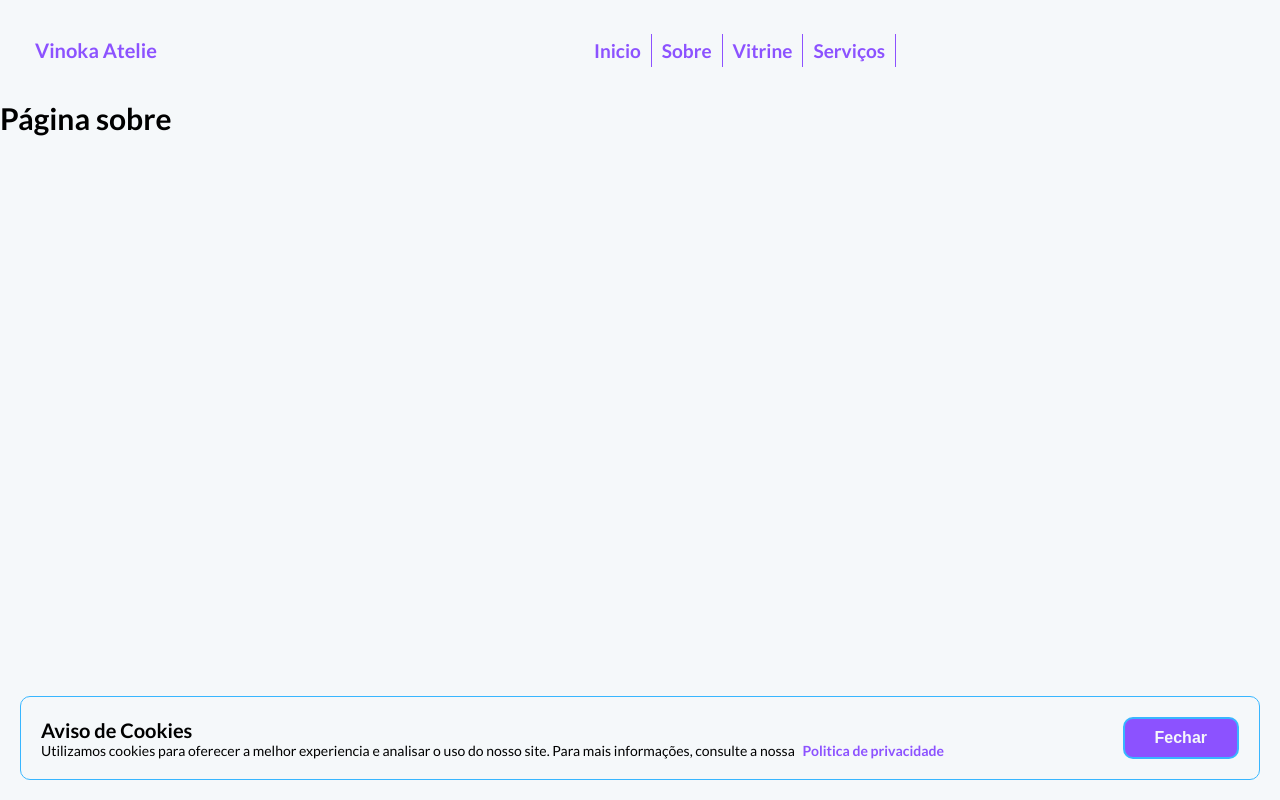
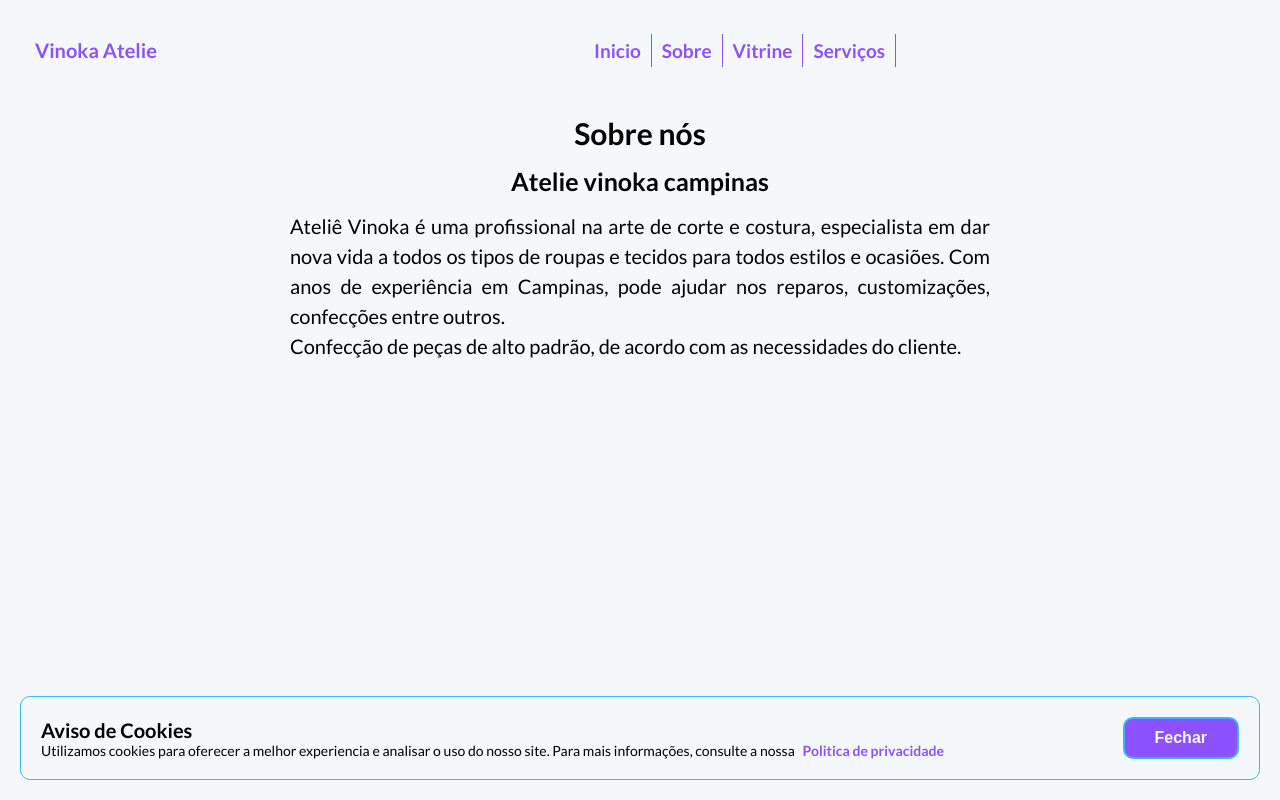
Before and after one commit to Eliel-Silva-dev/vinoka-atelie, a Next.js app: page /sobre in a window 1280 px wide. Shown: the top 800 px of the page. Built offline with nearby package versions, Linux system fonts and the light colour scheme.

Commit message:
feat: react vinoka page sobre

```diff
--- a/src/app/detalheWork/page.tsx
+++ b/src/app/detalheWork/page.tsx
@@ -17,13 +17,13 @@ const Vitrine = () => {
   const nextCard = () => {
     const wdtCarrossel = contCarrossel.current.offsetWidth;
     contCarrossel.current.scrollLeft =
-      +contCarrossel.current.scrollLeft + (wdtCarrossel + 2);
+      +contCarrossel.current.scrollLeft + wdtCarrossel;
   };
 
   const previoustCard = () => {
     const wdtCarrossel = contCarrossel.current.offsetWidth;
     contCarrossel.current.scrollLeft =
-      +contCarrossel.current.scrollLeft - (wdtCarrossel + 2);
+      +contCarrossel.current.scrollLeft - wdtCarrossel;
   };
 
   useEffect(() => {
--- a/src/app/detalheWork/scss/style.scss
+++ b/src/app/detalheWork/scss/style.scss
@@ -40,7 +40,6 @@
 
       .carrossel {
         display: flex;
-        gap: 2px;
         width: 100%;
 
         @media screen and (max-width: 600px) {
--- a/src/app/detalheWork/style.min.module.css
+++ b/src/app/detalheWork/style.min.module.css
@@ -1 +1 @@
-.main_descript{display:flex;flex-direction:column;justify-content:center;align-items:center;padding:0 15px 15px 15px;gap:20px}.main_descript h2{font-size:2rem}.main_descript .sect_carrossel{height:600px;border:1px solid var(--hover);padding:5px;background-color:#fff;border-radius:10px;max-width:1200px;width:100%;min-height:600px}.main_descript .sect_carrossel h2{font-size:2.5rem;margin-bottom:10px}.main_descript .sect_carrossel::-webkit-scrollbar-thumb{background-color:#fff;color:red}.main_descript .sect_carrossel .container_carrossel{display:flex;overflow-x:scroll;scrollbar-color:var(--secondary_color) var(--primary_color);gap:10px;min-height:500px}.main_descript .sect_carrossel .container_carrossel .carrossel{display:flex;gap:2px;width:100%}.main_descript .sect_carrossel .container_carrossel .carrossel img{width:100%;object-fit:contain}.main_descript .sect_carrossel .controls_carrossel{padding:20px;font-size:2.5rem;font-weight:700;color:var(--primary_color);display:flex;justify-content:center;gap:30px;margin-top:-10px}.main_descript .sect_carrossel .controls_carrossel span{background-color:var(--secondary_color);padding:10px 15px;border-radius:50%;cursor:pointer}/*# sourceMappingURL=style.min.module.css.map */
+.main_descript{display:flex;flex-direction:column;justify-content:center;align-items:center;padding:0 15px 15px 15px;gap:20px}.main_descript h2{font-size:2rem}.main_descript .sect_carrossel{height:600px;border:1px solid var(--hover);padding:5px;background-color:#fff;border-radius:10px;max-width:1200px;width:100%;min-height:600px}.main_descript .sect_carrossel h2{font-size:2.5rem;margin-bottom:10px}.main_descript .sect_carrossel::-webkit-scrollbar-thumb{background-color:#fff;color:red}.main_descript .sect_carrossel .container_carrossel{display:flex;overflow-x:scroll;scrollbar-color:var(--secondary_color) var(--primary_color);gap:10px;min-height:500px}.main_descript .sect_carrossel .container_carrossel .carrossel{display:flex;width:100%}.main_descript .sect_carrossel .container_carrossel .carrossel img{width:100%;object-fit:contain}.main_descript .sect_carrossel .controls_carrossel{padding:20px;font-size:2.5rem;font-weight:700;color:var(--primary_color);display:flex;justify-content:center;gap:30px;margin-top:-10px}.main_descript .sect_carrossel .controls_carrossel span{background-color:var(--secondary_color);padding:10px 15px;border-radius:50%;cursor:pointer}/*# sourceMappingURL=style.min.module.css.map */
--- a/src/app/sobre/page.tsx
+++ b/src/app/sobre/page.tsx
@@ -4,10 +4,23 @@ import style from './style.min.module.css';
 const Sobre = () => {
   return (
     <>
-  <main className={style.main_sobre}>
-      <h2>Página sobre</h2>
-    </main>
-    <Contact />
+      <main className={style.main_sobre}>
+        <section>
+          <h2>Sobre nós</h2>
+          <div>
+            <h3>Atelie vinoka campinas</h3>
+            <p>
+              Ateliê Vinoka é uma profissional na arte de corte e costura,
+              especialista em dar nova vida a todos os tipos de roupas e tecidos
+              para todos estilos e ocasiões. Com anos de experiência em Campinas,
+              pode ajudar nos reparos, customizações, confecções entre outros.
+            </p>
+            <p>Confecção de peças de alto padrão, de acordo com as necessidades do cliente.</p>
+
+          </div>
+        </section>
+      </main>
+      <Contact />
     </>
   );
 };
--- a/src/app/sobre/scss/style.scss
+++ b/src/app/sobre/scss/style.scss
@@ -1,5 +1,32 @@
 .main_sobre {
+  display: flex;
+  flex-direction: column;
+  justify-content: start;
+  align-items: center;
+  padding: 15px;
+
+  section {
+    display: flex;
+    flex-direction: column;
+    max-width: 700px;
+    gap: 15px;
+
+    div {
+      text-align: center;
+      h3 {
+        font-size: 2.5rem;
+        margin-bottom: 15px;
+      }
+      p{
+        font-size: 2rem;
+        text-align: justify;
+        line-height: 30px;
+      }
+    }
+
+  }
   h2 {
     font-size: 3rem;
+    text-align: center;
   }
 }
--- a/src/app/sobre/style.min.module.css
+++ b/src/app/sobre/style.min.module.css
@@ -1 +1 @@
-.main_sobre h2{font-size:3rem}/*# sourceMappingURL=style.min.module.css.map */
+.main_sobre{display:flex;flex-direction:column;justify-content:start;align-items:center;padding:15px}.main_sobre section{display:flex;flex-direction:column;max-width:700px;gap:15px}.main_sobre section div{text-align:center}.main_sobre section div h3{font-size:2.5rem;margin-bottom:15px}.main_sobre section div p{font-size:2rem;text-align:justify;line-height:30px}.main_sobre h2{font-size:3rem;text-align:center}/*# sourceMappingURL=style.min.module.css.map */
```
Also changed, not shown: 2 other files (tests, documents, lock files or other folders).
